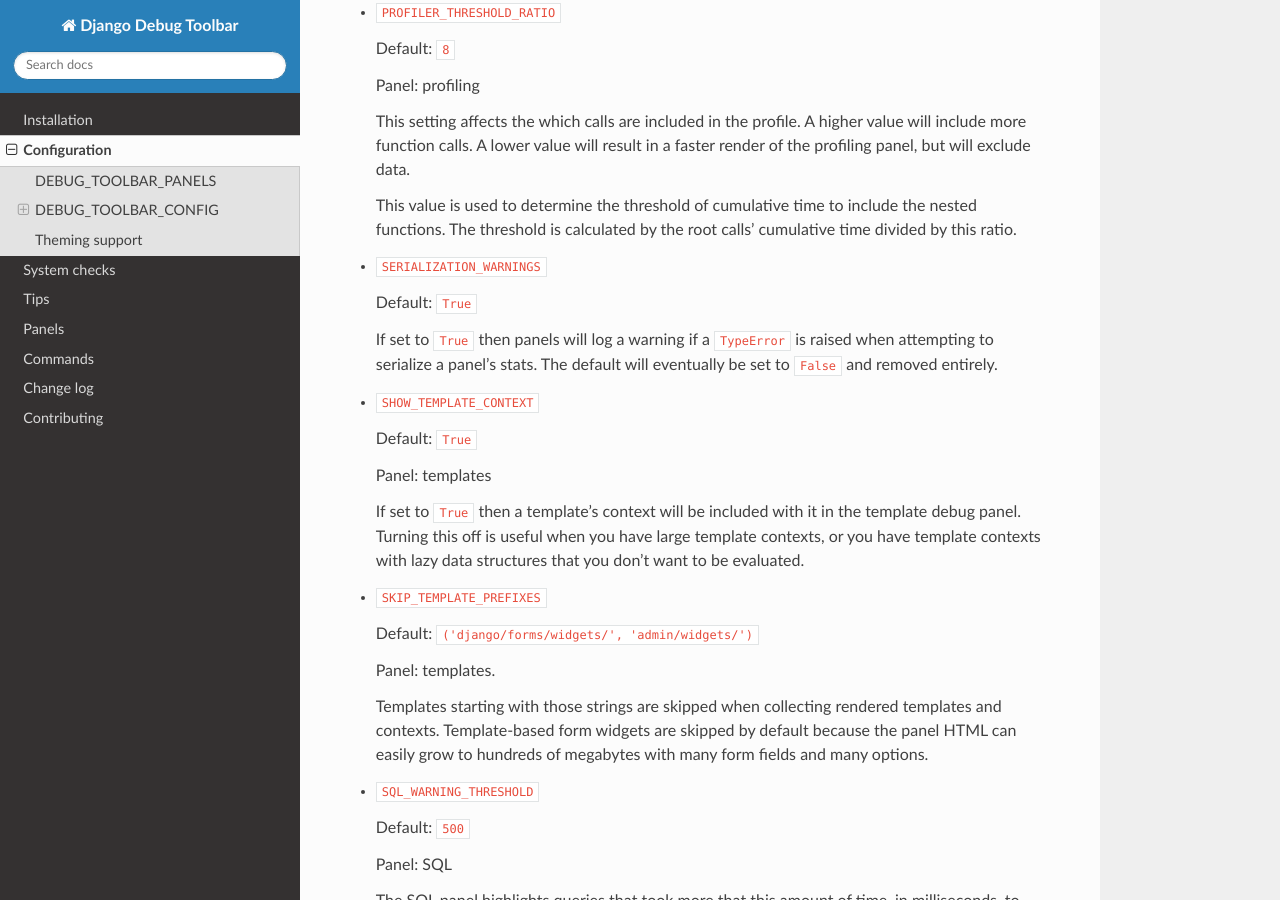
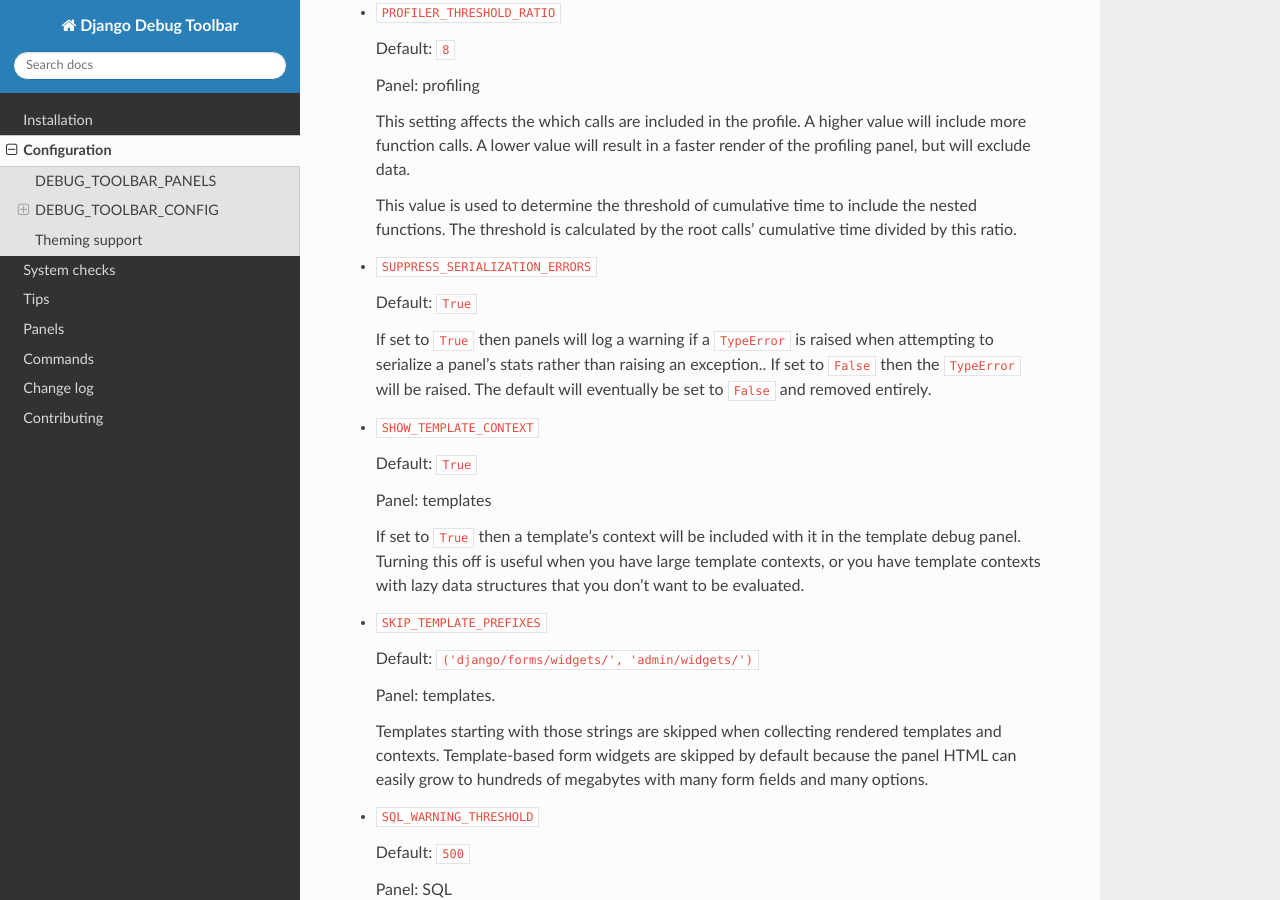
Before and after one commit to jazzband/django-debug-toolbar, a Sphinx documentation site: the page built from docs/configuration.rst, in a window 1280 px wide and 900 px high, scrolled down 5480 px. Built offline with Sphinx 7.4.7 and the Read the Docs theme 2.0.0, drawn with Linux system fonts in a browser that asks for light colours.

Commit message:
Change setting name to SUPPRESS_SERIALIZATION_ERRORS

```diff
--- a/docs/changes.rst
+++ b/docs/changes.rst
@@ -7,8 +7,8 @@
 * Defines the ``BaseStore`` interface for request storage mechanisms.
 * Added the setting ``TOOLBAR_STORE_CLASS`` to configure the request
   storage mechanism. Defaults to ``debug_toolbar.store.MemoryStore``.
-* Added setting ``SERIALIZATION_WARNINGS`` to log a warning when a
-  ``TypeError`` occurs during a panel's serialization.
+* Added setting ``SUPPRESS_SERIALIZATION_ERRORS`` to suppress
+  warnings when a ``TypeError`` occurs during a panel's serialization.
 
 
 Pending
--- a/docs/configuration.rst
+++ b/docs/configuration.rst
@@ -306,13 +306,14 @@
   the nested functions. The threshold is calculated by the root calls'
   cumulative time divided by this ratio.
 
-* ``SERIALIZATION_WARNINGS``
+* ``SUPPRESS_SERIALIZATION_ERRORS``
 
   Default: ``True``
 
   If set to ``True`` then panels will log a warning if a ``TypeError`` is
-  raised when attempting to serialize a panel's stats. The default will
-  eventually be set to ``False`` and removed entirely.
+  raised when attempting to serialize a panel's stats rather than raising an
+  exception.. If set to ``False`` then the ``TypeError`` will be raised. The
+  default will eventually be set to ``False`` and removed entirely.
 
 * ``SHOW_TEMPLATE_CONTEXT``
 
```
Also changed, not shown: 2 other files.
